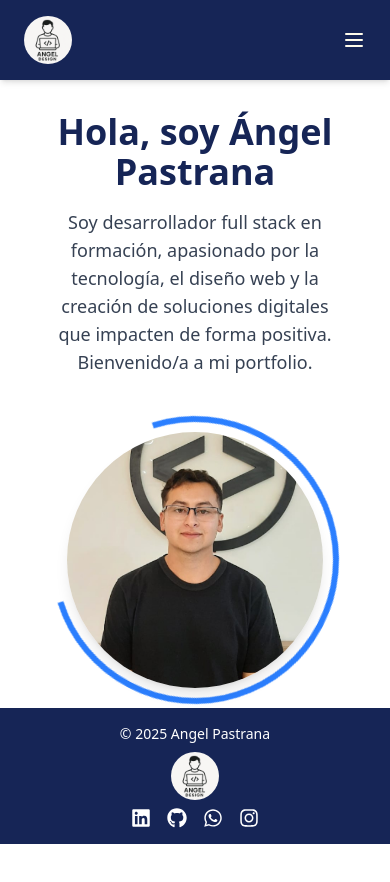
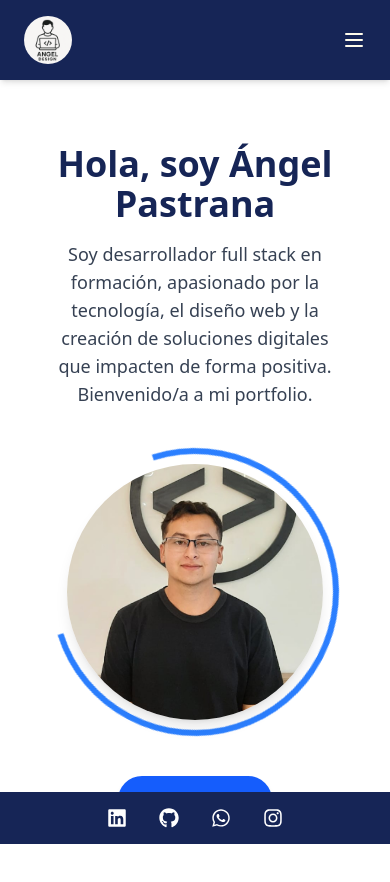
Before and after one commit to Angel0333/portfolio_ap, a React (Vite) app: page / in a window 390 px wide. Shown: the top 882 px of the page. Built offline with nearby package versions, Linux system fonts and the light colour scheme.

Commit message:
agrego cambios en el home y footer

```diff
--- a/src/components/Footer.jsx
+++ b/src/components/Footer.jsx
@@ -7,19 +7,19 @@ function Footer() {
       <footer className="bg-blue-950 fixed bottom-0 left-0 right-0 text-white w-full py-4 px-6 z-50">
         <div className="max-w-7xl w-full mx-auto flex flex-col md:flex-row items-center justify-between">
           {/* izquierda */}
-          <div className="mb-2 md:mb-0">
+          <div className="mb-2 md:mb-0 hidden md:block">
             <p className="text-sm">&copy; 2025 Angel Pastrana</p>
           </div>
 
           {/* centro */}
-          <div className="mb-2 md:mb-0">
+          <div className="mb-2 md:mb-0 hidden md:block">
             <a href="#">
               <img src={logo} alt="Logo" className="transition-all duration-300 transform hover:scale-125 active:scale-125 h-12 w-12 rounded-full object-cover " />
             </a>
           </div>
 
           {/* derecha */}
-          <div className="flex space-x-4 text-xl">
+          <div className="flex space-x-8 md:space-x-4 text-xl">
             <a href="https://www.linkedin.com/in/angel-pastrana-b7856223b/" target="_blank" rel="noopener noreferrer" className="transition-all duration-300 transform hover:scale-125 active:scale-125 hover:text-blue-400 ">
               <FaLinkedin />
             </a>
--- a/src/pages/Home.jsx
+++ b/src/pages/Home.jsx
@@ -6,7 +6,7 @@ function Home() {
   return (
     <div className="flex flex-col min-h-screen">
       <Navbar />
-      <section className="bg-white px-6 pt-20 pb-24 overflow-x-hidden">
+      <section className="bg-white px-6 pt-28 pb-28 overflow-x-hidden">
         <div className="max-w-7xl mx-auto flex flex-col md:flex-row items-center justify-between gap-10">
 
           {/* Izquierda: Nombre + texto */}
```
